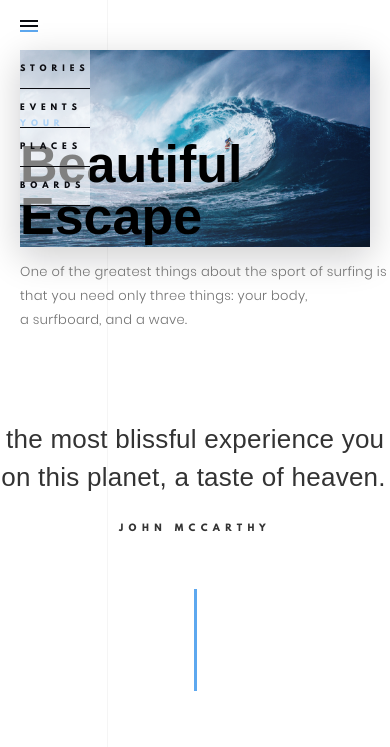
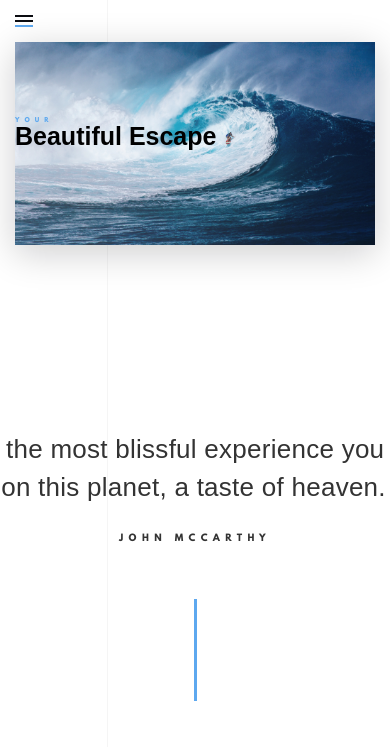
Before and after one commit to RIKyryienko/surfing_magazine, a website: page src/index/index.pug in a window 390 px wide. Shown: the top 747 px of the page. Drawn offline with nearby package versions, Linux system fonts and the light colour scheme; files that its build step writes are made by us from their sources; files whose address does not match are found by name; a web font is replaced by a local one.

Commit message:
Responsive header

```diff
--- a/src/blocks/01-header/header-pug/header.pug
+++ b/src/blocks/01-header/header-pug/header.pug
@@ -3,20 +3,21 @@ header.header
         a(href='#').header__logo
             img(src='images/logo.png')
         nav.header__nav
-            a(href='#').header__nav-item Stories
-            a(href='#').header__nav-item Events
-            a(href='#').header__nav-item Places
-            a(href='#').header__nav-item Boards
-        input(type='checkbox' id='header-burger').header__nav-checkbox
-        label(for='header-burger').header__nav-label
-            div.header__nav-burger
-                div.header__nav-burger-layer
-                div.header__nav-burger-layer
-                div.header__nav-burger-layer
+            input(type='checkbox' id='header-burger').header__nav-checkbox
+            label(for='header-burger').header__nav-label
+                div.header__nav-burger
+                    div.header__nav-burger-layer
+                    div.header__nav-burger-layer
+                    div.header__nav-burger-layer
+            div.header__nav-menu
+                a(href='#').header__nav-menu-item Stories
+                a(href='#').header__nav-menu-item Events
+                a(href='#').header__nav-menu-item Places
+                a(href='#').header__nav-menu-item Boards
     div.header__content
         div.header__text
             span.header__word_blue Your
-            h2.header-title Beautiful Escape
+            h2.header__title Beautiful Escape
             p.header__qoute One of the greatest things about the sport of surfing is that you need only three things: your body,
                 br
                 | a surfboard, and a wave.
--- a/src/blocks/01-header/header-sass/header.sass
+++ b/src/blocks/01-header/header-sass/header.sass
@@ -2,34 +2,23 @@
   padding-top: 37px
   padding-bottom: 92.5px
 
-.header__logo-and-nav,
-.header__nav
+.header__logo-and-nav
   display: flex
   align-items: baseline
-
-.header__content,
-.header__logo-and-nav
-  margin-left: 107px
-
-.header__logo-and-nav
-  position: relative
   padding-bottom: 45px
-
-.header__nav-checkbox
-  display: none
 
 .header__logo
   display: block
 
 .header__nav
-  position: relative
+  display: flex
   margin-left: 174px
+
+.header__nav-checkbox
+  display: none
 
 .header__nav-label
   display: none
-  position: absolute
-  top: 0
-  left: 0
   width: 18px
 
 .header__nav-burger-layer
@@ -43,19 +32,17 @@
 .header__nav-burger-layer:last-child
   background-color: #5da8ef
 
-.header__nav-item,
-.header__word_blue,
-.header__slider,
-.header__decor-text
-  font-family: "League Spartan-Bold", sans-serif
-  font-size: 9px
-  font-weight: 700
-  text-transform: uppercase
+.header__nav-menu
+  display: flex
 
-.header__nav-item
+.header__nav-menu-item
   padding: 0 19.2px
   letter-spacing: 5.58px
   color: #0b0c11
+
+.header__logo-and-nav,
+.header__content
+  margin-left: 107px
 
 .header__content
   position: relative
@@ -72,7 +59,7 @@
   letter-spacing: 5.4px
   color: #5da8ef
 
-.header-title
+.header__title
   padding: 18px 0
   font-family: "Playfair Display-Bold", sans-serif
   font-size: 62px
@@ -151,3 +138,12 @@
 .social-tumblr
   width: 13px
   margin: 0 auto
+
+.header__nav-menu-item,
+.header__word_blue,
+.header__slider,
+.header__decor-text
+  font-family: "League Spartan-Bold", sans-serif
+  font-size: 9px
+  font-weight: 700
+  text-transform: uppercase
--- a/src/blocks/05-articles/articles-sass/articles.sass
+++ b/src/blocks/05-articles/articles-sass/articles.sass
@@ -87,7 +87,7 @@ article + article
 
 .articles__surf-training-image
   position: relative
-  left: 47px
+  left: 46px
 
 .articles__surf-training-image::after,
 .articles__point-break-image::before
--- a/src/css/media/media.css
+++ b/src/css/media/media.css
@@ -34,12 +34,12 @@
     .header__nav {
         margin-left: 116px;
     }
-    .header__aside {
-        display: none;
-    }
     .header__slider {
         top: 97%;
         left: 2.1%;
+    }
+    .header__aside {
+        display: none;
     }
 }
 
@@ -47,7 +47,6 @@
     .header__nav {
         margin-left: 91px;
     }
-
     .header__text {
         top: 32%;
     }
@@ -72,10 +71,11 @@
 @media all and (max-width: 1195px) {
     .header {
         padding-top: 15px;
+        padding-left: 15px;
     }
-    .header__content,
-    .header__logo-and-nav {
-        margin-left: 15px;
+    .header__logo-and-nav,
+    .header__content {
+        margin: 0;
     }
     .header__nav {
         margin-left: 140px;
@@ -109,67 +109,81 @@
     .header__image {
         width: 819px;
     }
-    .header__aside {
-        display: none;
-    }
-    .header__decor-text {
-        display: none;
-    }
 }
 @media all and (max-width: 924px) {
     .header {
-        padding-left: 20px;
-        padding-top: 20px;
+        padding-left: 15px;
+        padding-top: 15px;
     }
     .header__logo-and-nav {
-        padding: 0 0 30px 0;
+        padding: 0 0 15px 0;
         margin: 0;
+    }
+    .header__logo {
+        display: none;
+    }
+    .header__nav {
+        margin: 0;
+        position: relative;
+    }
+    .header__nav-label {
+        display: block;
+    }
+
+    .header__nav-burger:hover .header__nav-burger-layer:last-child {
+        background-color: rgba(255, 0, 0, 0.81);
+        transition: all ease 0.5s;
+    }
+
+    .header__nav-menu {
+        width: 135px;
+        position: absolute;
+        left: 0;
+        top: 27px;
+        margin-left: -180px;
+        flex-direction: column;
+        transition: all ease 0.5s;
+        background: rgba(250, 250, 250, 0.6);
+        box-shadow: 8px 8px 18px 0 rgba(122, 122, 122, 0.4);
+        border-bottom-right-radius: 5px;
+        z-index: 2;
+    }
+    .header__nav-menu-item {
+        padding: 15px 0;
+        padding-left: 10px;
+        border-bottom: 1px solid #f5f5f5;
+    }
+    .header__nav-menu-item:last-child {
+        border-bottom: none;
+    }
+    #header-burger:checked ~ .header__nav-menu {
+        margin: 0;
+    }
+    .header__nav-menu-item,
+    .header__word_blue {
+        font-size: 8px;
+        letter-spacing: 5px;
     }
     .header__content {
         margin: 0;
     }
-    .header__logo{
-        display: none;
-    }
-    .header__nav {
-        margin: 0;
-        position: absolute;
-        top: 30px;
-        left: 0;
-        flex-direction: column;
-        background-color: rgba(255, 255, 255, 0.5);
-        z-index: 5;
-    }
-    .header__nav-item {
-        width: 100%;
-        padding: 15px 0;
-        border-bottom: 1px solid #0b0c11;
-    }
-    .header__nav-label {
-        display: block;
-    }
-    .header__nav-item,
-    .header__word_blue {
-        font-size: 8px;
-        letter-spacing: 5px;
-    }
     .header__text {
         top: 35.5%
     }
-    .header-title {
+    .header__title {
         padding-top: 14px;
         font-size: 56px;
     }
     .header__qoute {
         font-size: 14px;
-        color: #717171
+        color: #676767
     }
     .header__slider {
         display: none;
     }
     .header__image {
         width: 100%;
-        box-shadow: 0 10px 35px 0 rgba(11, 12, 17, 0.2);
+        box-shadow: 0 8px 35px 0 rgba(11, 12, 17, 0.2);
     }
     .header__aside {
         display: flex;
@@ -185,32 +199,132 @@
 }
 @media all and (max-width: 887px) {
     .header {
-        padding: 20px 20px 80px 20px;
+        padding-right: 15px;
     }
-    .header__aside {
-        display: none;
-    }
-    .header-title {
+    .header__title {
         font-size: 54px;
     }
     .header__qoute {
         font-size: 13px;
     }
+    .header__aside {
+        display: none;
+    }
 }
 @media all and (max-width: 829px) {
-    .header-title {
+    .header__nav-menu-item {
+        padding: 12px 0 12px 10px;
+    }
+    .header__title {
         padding-top: 12px;
     }
 }
 
 @media all and (max-width: 808px) {
-    .header-title {
-        padding-top: 10px;
-        padding-bottom: 18px;
-        font-size: 52px;
+    .header__title {
+        padding-top: 8px;
+        padding-bottom: 12px;
+        font-size: 50px;
     }
 }
 
+@media all and (max-width: 709px) {
+    .header__text {
+        width: 100%;
+        top: 50%;
+        left: 50%;
+        transform: translate(-50%, -50%);
+        text-align: center;
+    }
+    .header__word_blue {
+        font-size: 9px;
+        color: #ffffff;
+    }
+    .header__title {
+        font-size: 54px;
+        padding: 15px 0;
+    }
+    .header__qoute {
+        margin: 0 auto;
+        font-size: 14px;
+    }
+}
+@media all and (max-width: 609px) {
+    .header__word_blue {
+        font-size: 8px;
+    }
+    .header__title {
+        font-size: 50px;
+    }
+    .header__qoute {
+        font-family: "Poppins-Regular", sans-serif;
+        font-size: 12px;
+        color: #5d5d5d
+    }
+}
+@media all and (max-width: 560px) {
+    .header__nav-menu {
+        margin-left: -440px;
+        width: 398px;
+        flex-direction: row;
+        background: none;
+        box-shadow: 0 5px 15px 0 rgba(245, 245, 245, 0.2);
+        border-radius: 0;
+    }
+    .header__nav-menu-item {
+        padding-right: 5px;
+        border: none;
+        border-right: 1px solid #f5f5f5;
+        color: #f5f5f5;
+        font-size: 6.5px;
+    }
+    .header__nav-menu-item:last-child {
+        border:none;
+    }
+    .header__text {
+        width: auto;
+        left: 0;
+        top: 35%;
+        transform: none;
+        text-align: start;
+    }
+    .header__word_blue {
+        font-size: 6px;
+        color: #5da8ef;
+    }
+    .header__title {
+        padding: 8px 0;
+        font-size: 38px;
+    }
+    .header__qoute {
+        font-size: 12px;
+    }
+}
+
+@media all and (max-width: 425px) {
+    .header__text {
+        top: 30%;
+    }
+    .header__qoute {
+        display: none;
+    }
+}
+@media all and (max-width: 420px) {
+
+    .header__text {
+        top: 37.5%;
+    }
+    .header__title {
+        padding: 0;
+        font-size: 25px;
+    }
+}
+
+@media all and (max-width: 375px) {
+    .header__text {
+        top: 36%;
+    }
+}
 /*@media all and (max-width: 768px) {*/
     /*.header {*/
         /*padding: 15px 15px 80px 15px*/
```
Also changed, not shown: src/blocks/01-header/header-css/header.css, src/blocks/05-articles/articles-css/articles.css, src/index.html.
